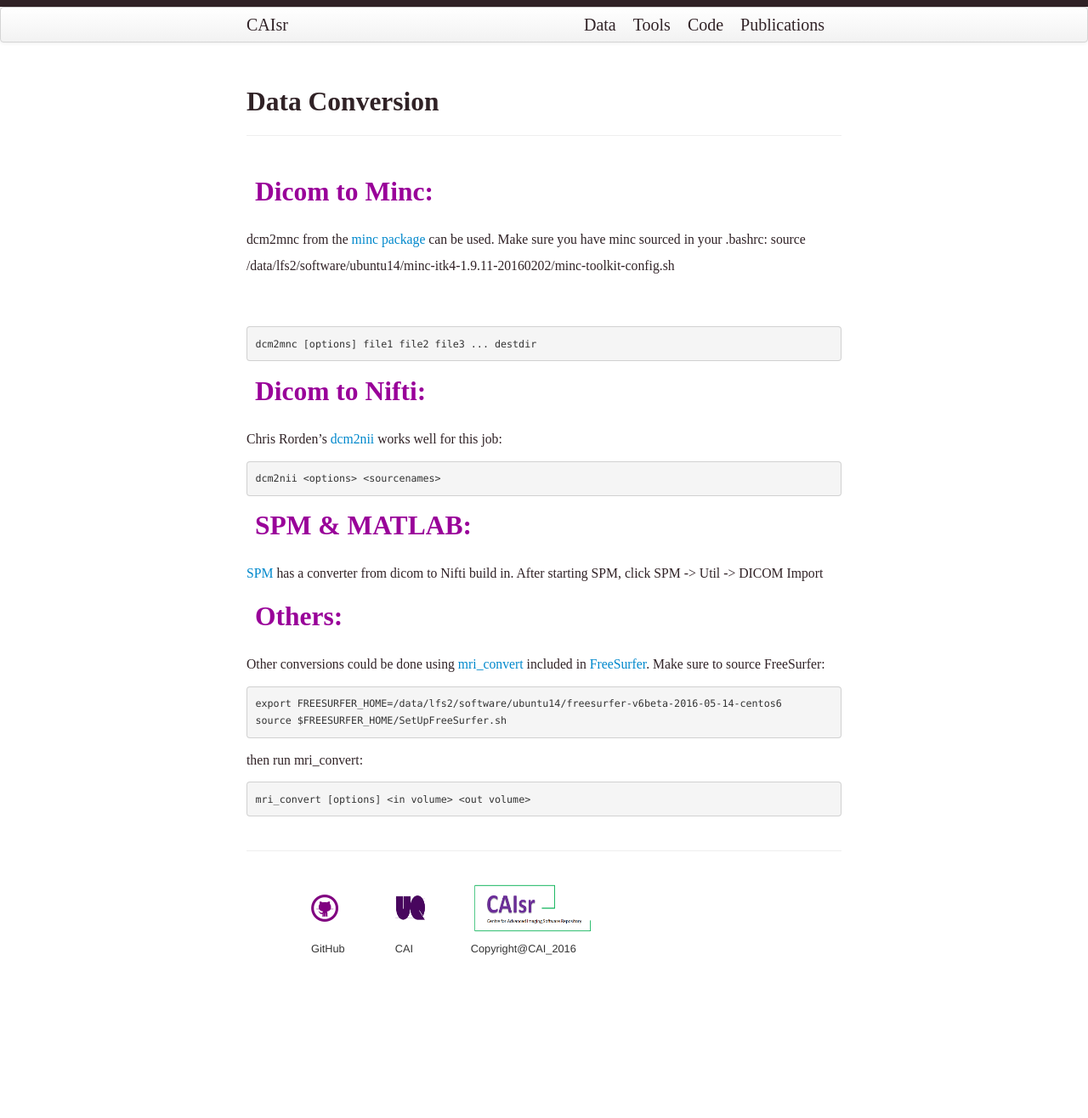
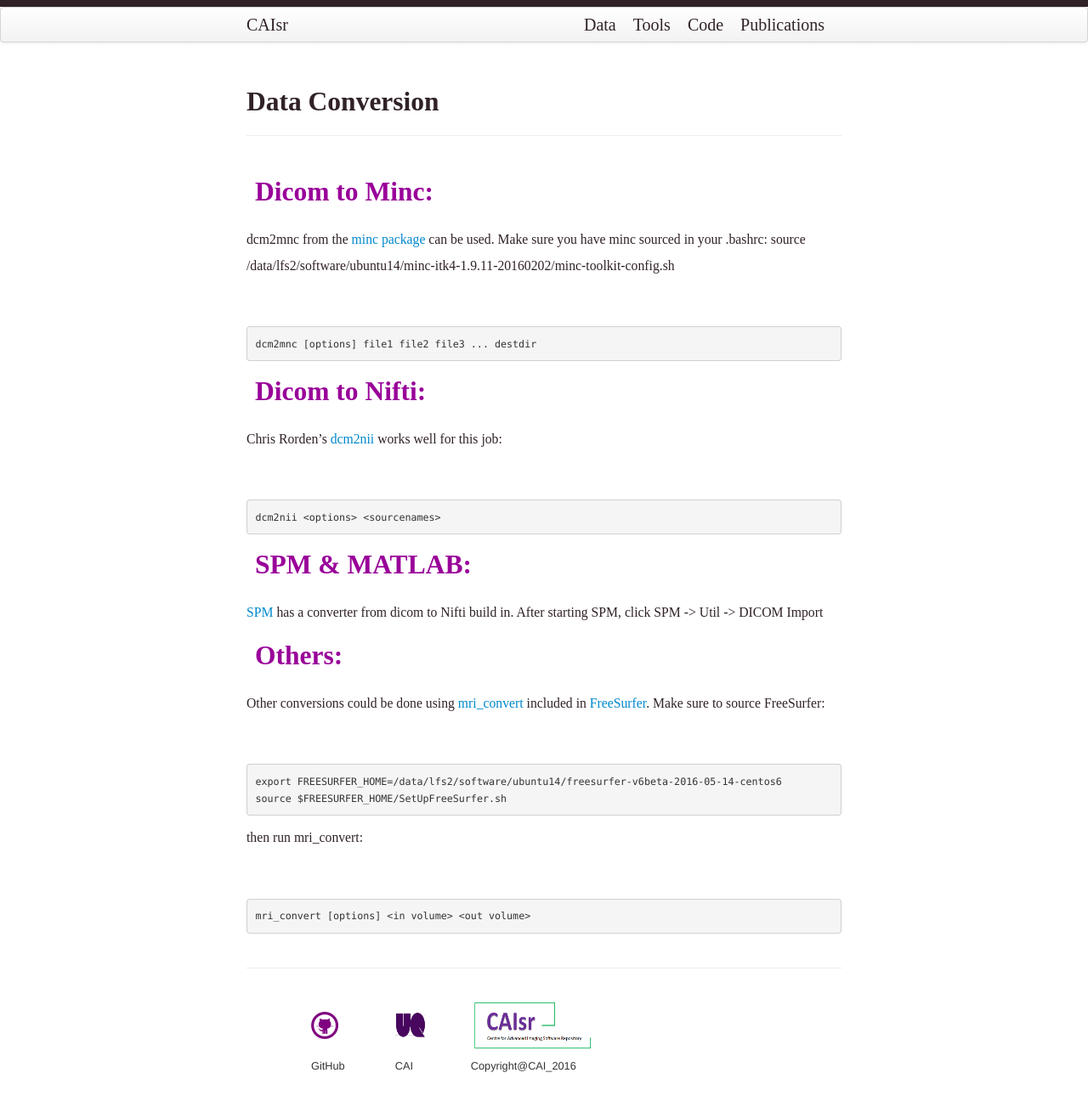
Before and after one commit to CAIsr/CAIsr.github.io, a Jekyll site: the page built from pages/data_conversion.md, in a window 1280 px wide. Shown: the whole page at 85% size. Built offline with Jekyll 4.4.1, drawn with Linux system fonts in a browser that asks for light colours; before the commit the page ends 1178 px from its top, so only the background shows below that.

Commit message:
with empty line before code blog to get around bug

````diff
--- a/pages/data_conversion.md
+++ b/pages/data_conversion.md
@@ -21,6 +21,9 @@ dcm2mnc [options] file1 file2 file3 ... destdir
 <dd> <h2 style="color:#990099;"> Dicom to Nifti: </h2> </dd>
 </dl>
 Chris Rorden's [dcm2nii](https://www.nitrc.org/projects/mricron) works well for this job:
+<dl>
+<dd> <br> </dd>
+</dl>
 ```bash
 dcm2nii <options> <sourcenames>
 ```
@@ -36,11 +39,17 @@ dcm2nii <options> <sourcenames>
 <dd> <h2 style="color:#990099;"> Others: </h2> </dd>
 </dl>
 Other conversions could be done using [mri_convert](https://surfer.nmr.mgh.harvard.edu/pub/docs/html/mri_convert.help.xml.html) included in [FreeSurfer](https://surfer.nmr.mgh.harvard.edu/fswiki). Make sure to source FreeSurfer:
-```shell
+<dl>
+<dd> <br> </dd>
+</dl>
+```bash
 export FREESURFER_HOME=/data/lfs2/software/ubuntu14/freesurfer-v6beta-2016-05-14-centos6
 source $FREESURFER_HOME/SetUpFreeSurfer.sh
 ```
 then run mri_convert:
+<dl>
+<dd> <br> </dd>
+</dl>
 ```shell
 mri_convert [options] <in volume> <out volume>
 ```
````
